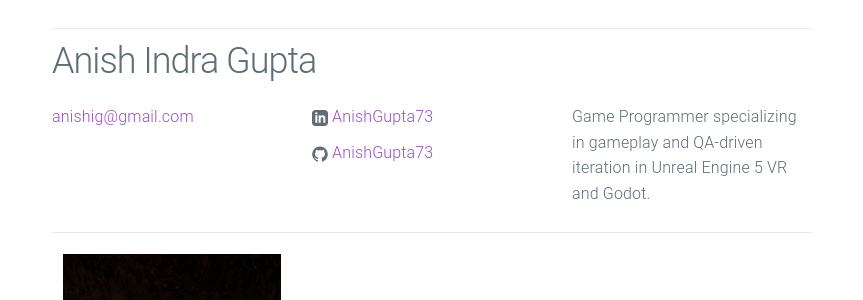
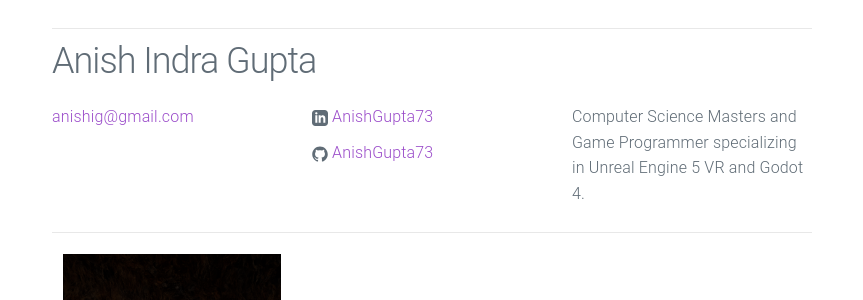
Before and after one commit to AnishGupta73/anishgupta73.github.io, a Jekyll site: the page built from index.html, in a window 1280 px wide. Shown: the part 189-489 px from the top of the page, without its empty margins (208-1071 px from the left). Built offline with Jekyll 4.4.1, drawn with Linux system fonts in a browser that asks for light colours.

Commit message:
updated config

```diff
--- a/_config.yml
+++ b/_config.yml
@@ -2,7 +2,7 @@
 title: Anish Indra Gupta
 email: anishig@gmail.com
 description: > # keep this and put description below
-  Game Programmer specializing in gameplay and QA-driven iteration in Unreal Engine 5 VR and Godot.
+  Computer Science Masters and Game Programmer specializing in Unreal Engine 5 VR and Godot 4.
 url: "https://anishgupta73.github.io" # the base hostname & protocol for your site
 linkedin_url: "https://www.linkedin.com/in/anish-gupta-57290123b"
 github_username: AnishGupta73
```
